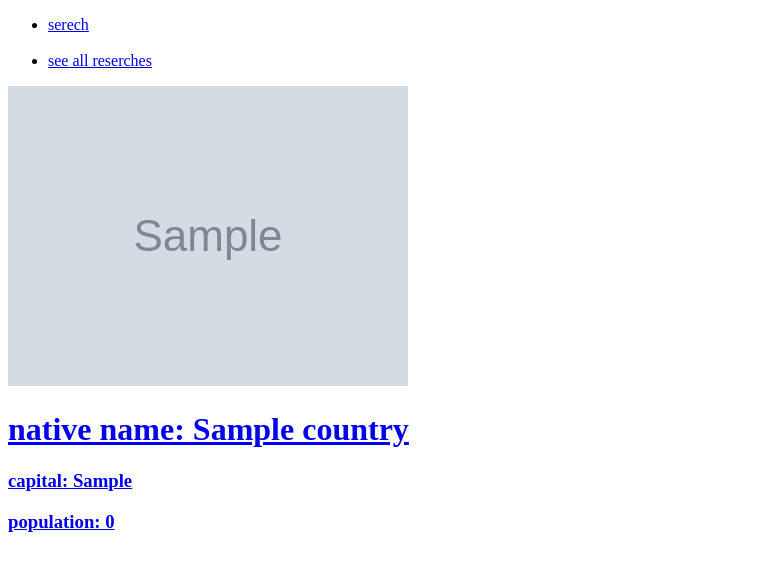
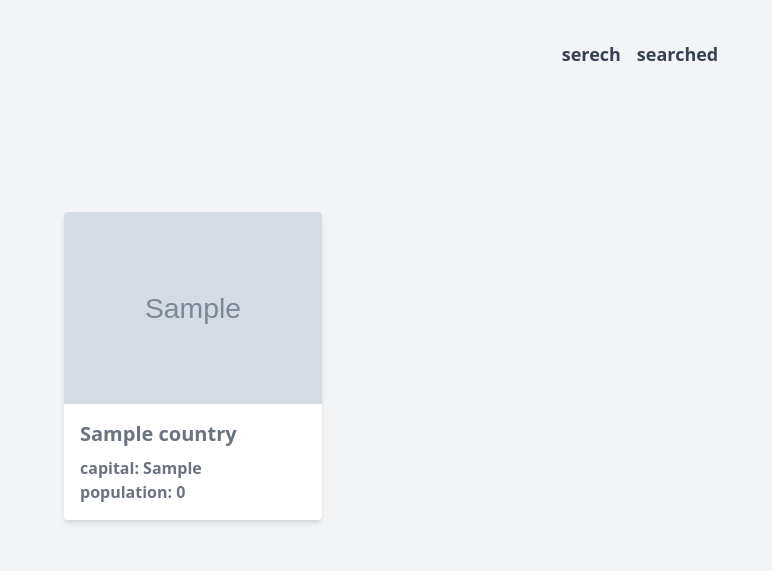
Before and after one commit to datoxx/countries-API, a PHP site: page /reserches.php in a window 1280 px wide. Shown: the top 571 px of the page, without its empty margins (0-772 px from the left). Run offline with PHP 8.4, Linux system fonts and the light colour scheme; tables that the repository leaves empty or names only in its code hold one stand-in row (values such as "Sample post"); grey boxes marked "Sample" are stand-in pictures; some libraries are stand-ins or nearby versions.

Commit message:
buld main Temlate by Tailwind CSS

```diff
--- a/datebase.php
+++ b/datebase.php
@@ -5,6 +5,31 @@
 
     //throw error
     $pdo->setAttribute(PDO::ATTR_ERRMODE, PDO::ERRMODE_EXCEPTION);
+
+
+    // save date in datebase
+    if(isset($_POST['submit'])) {
+        function save_date($name, $capital, $population,  $region, $sub_region, $currencies, $languages, $save_image_location){
+            global $pdo;
+            //save date in datebase
+             $statement = $pdo->prepare(
+                "INSERT INTO country  (name, capital, population, region, currencies, languages, image, sub_region, create_date)
+                VALUES (:name, :capital, :population, :region, :currencies, :languages, :image, :sub_region, :date)
+                "
+            );
+
+            $statement->bindValue(':name', $name);
+            $statement->bindValue(':capital', $capital);
+            $statement->bindValue(':population', $population);
+            $statement->bindValue(':region', $region);
+            $statement->bindValue(':currencies', $currencies);
+            $statement->bindValue(':languages', $languages);
+            $statement->bindValue(':image', $save_image_location);
+            $statement->bindValue(':sub_region', $sub_region );
+            $statement->bindValue(':date', date('Y-m-d H:i:s'));
+            $statement->execute();
+        };
+    }
 
     // searhes county in datebase and return
     if(isset($_POST['submit'])) {
--- a/partials/countryCard.php
+++ b/partials/countryCard.php
@@ -1,12 +1,27 @@
+<?php if($_SERVER['PHP_SELF'] == '/country.php' || $_SERVER['PHP_SELF'] == '/index.php') : ?>
+    <div class="grid sm:grid-cols-4 sm:items-center  bg-white rounded overflow-hidden shadow-md mt-8">
+        <img class=" w-full  h-30 sm:col-span-2  object-cover" src="<?=  $country['image'] ?>" alt="image">
+        <div class="m-4 md:ml-10">
+            <span class="font-bold block text-gray-500 text-xl mb-2"> <?= $country['name'] ?></span>
+            <span class="font-bold block text-gray-500">capital:  <?= $country['capital']?></span>
+            <span class="font-bold block text-gray-500">population:  <?= number_format((float)$country['population'], 0, ' ', ' ') ?></span>
+            <span class="font-bold block text-gray-500">region:  <?= $country['region']  ?></span>
+        </div>
+        <div class="m-4 md:mt-14">
+            <span class="font-bold block text-gray-500">sub region:  <?= $country['sub_region'] ?></span>
+            <span class="font-bold block text-gray-500">currencies:  <?= $country['currencies'] ?></span>
+            <span class="font-bold block text-gray-500">languages:  <?= $country['languages'] ?></span>
+        </div>
+    </div>
+<?php endif ?>
 
-
-<img src="<?=  $country['image'] ?>" alt="image">
-<h1> native name: <?= $country['name'] ?></h1>
-<h3>capital:  <?= $country['capital']?></h3>
-<h3>population:  <?= number_format((float)$country['population'], 0, ' ', ' ') ?></h3>
-<?php if($_SERVER['PHP_SELF'] == '/country.php' || $_SERVER['PHP_SELF'] == '/index.php') : ?>
-    <h3>region:  <?= $country['region']  ?></h3>
-    <h3>sub region:  <?= $country['sub_region'] ?></h3>
-    <h3>currencies:  <?= $country['currencies'] ?></h3>
-    <h3>languages:  <?= $country['languages'] ?></h3>
+<?php if($_SERVER['PHP_SELF'] == '/reserches.php') : ?>
+    <div class="bg-white rounded overflow-hidden shadow-md mt-8">
+        <img class="w-full h-32 sm:h-48 object-cover" src="<?=  $country['image'] ?>" alt="image">
+        <div class="m-4">
+            <span class="font-bold block text-gray-500 text-xl mb-2"> <?= $country['name'] ?></span>
+            <span class="font-bold block text-gray-500">capital:  <?= $country['capital']?></span>
+            <span class="font-bold block text-gray-500">population:  <?= number_format((float)$country['population'], 0, ' ', ' ') ?></span>
+        </div>
+    </div>
 <?php endif ?>
--- a/partials/header.php
+++ b/partials/header.php
@@ -4,13 +4,15 @@
     <meta charset="UTF-8">
     <meta http-equiv="X-UA-Compatible" content="IE=edge">
     <meta name="viewport" content="width=device-width, initial-scale=1.0">
+    <script src="https://cdn.tailwindcss.com"></script>
     <title>Document</title>
 </head>
-<body>
+<body class="text-gray-600 bg-gray-100">
 
-    <nav>
-        <ul>
-            <li><a href="index.php">serech</a></li> <br>
-            <li><a href="reserches.php">see all reserches</a></li>
+    <nav class="mx-32 my-10">
+        <ul  class="flex justify-center">
+            <li class="font-bold text-gray-700 text-lg mr-4"><a href="index.php">serech</a></li>
+            <li class="font-bold text-gray-700 text-lg"><a href="reserches.php">searched</a></li>
         </ul>
     </nav>
+    <main class="px-16 py-10">
--- a/public/reserches.php
+++ b/public/reserches.php
@@ -2,11 +2,13 @@
 
 <?php require_once "../partials/header.php" ;?>
 
-    <?php foreach ($countries as $country): ?>
-        <a href="country.php?id=<?= $country['id'] ?>">
-             <?php require "../partials/countryCard.php" ;?>
-        </a>
-    <?php endforeach ?>
-
+        <div class="mt-8 grid sm:grid-cols-2 md:grid-cols-3 lg:grid-cols-4 gap-10">
+        <?php foreach ($countries as $country): ?>
+                <a href="country.php?id=<?= $country['id'] ?>">
+                    <?php require "../partials/countryCard.php" ;?>
+                </a>
+        <?php endforeach ?>
+        </div>
+    </main>
 </body>
 </html>
```
Also changed, not shown: getApi.php (+11 -18 lines), public/country.php (+9 -8 lines), public/index.php (+4 -3 lines), public/images/au.svg (added), public/images/mx.svg (added), public/images/qa.svg (added).
